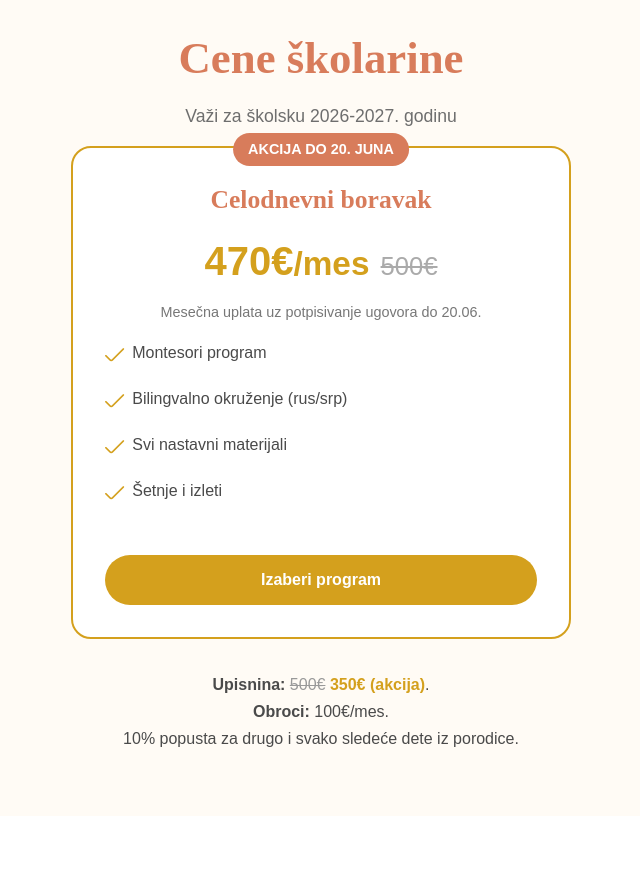
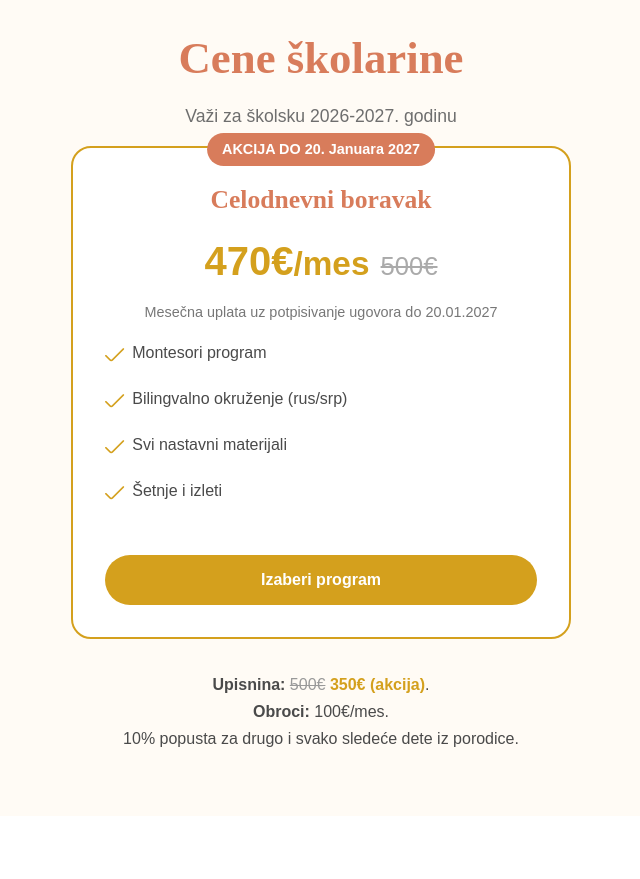
Before and after one commit to NataliaIskra/nataliaiskra.github.io, a plain HTML site: page sr.html in a window 1280 px wide. Shown: the part 2700-3579 px from the top of the page, without its empty margins (319-959 px from the left). Drawn offline with nearby package versions, Linux system fonts and the light colour scheme.

Commit message:
Update sr.html

```diff
--- a/sr.html
+++ b/sr.html
@@ -333,13 +333,13 @@
               <p class="section-subtitle" style="margin-bottom: var(--spacing-md);">Važi za školsku 2026-2027. godinu</p>
               <div class="pricing-grid">
                   <div class="pricing-card promo">
-                      <div class="promo-badge">AKCIJA DO 20. JUNA</div>
+                      <div class="promo-badge">AKCIJA DO 20. Januara 2027</div>
                       <h3>Celodnevni boravak</h3>
                       <div class="price">
                         <span>470€<small>/mes</small></span>
                         <span class="old-price">500€</span>
                       </div>
-                      <p class="plan-age-focus">Mesečna uplata uz potpisivanje ugovora do 20.06.</p>
+                      <p class="plan-age-focus">Mesečna uplata uz potpisivanje ugovora do 20.01.2027</p>
                       <ul class="features-list">
                           <li><i class="fi fi-rr-check"></i><div>Montesori program</div></li>
                           <li><i class="fi fi-rr-check"></i><div>Bilingvalno okruženje (rus/srp)</div></li>
```
